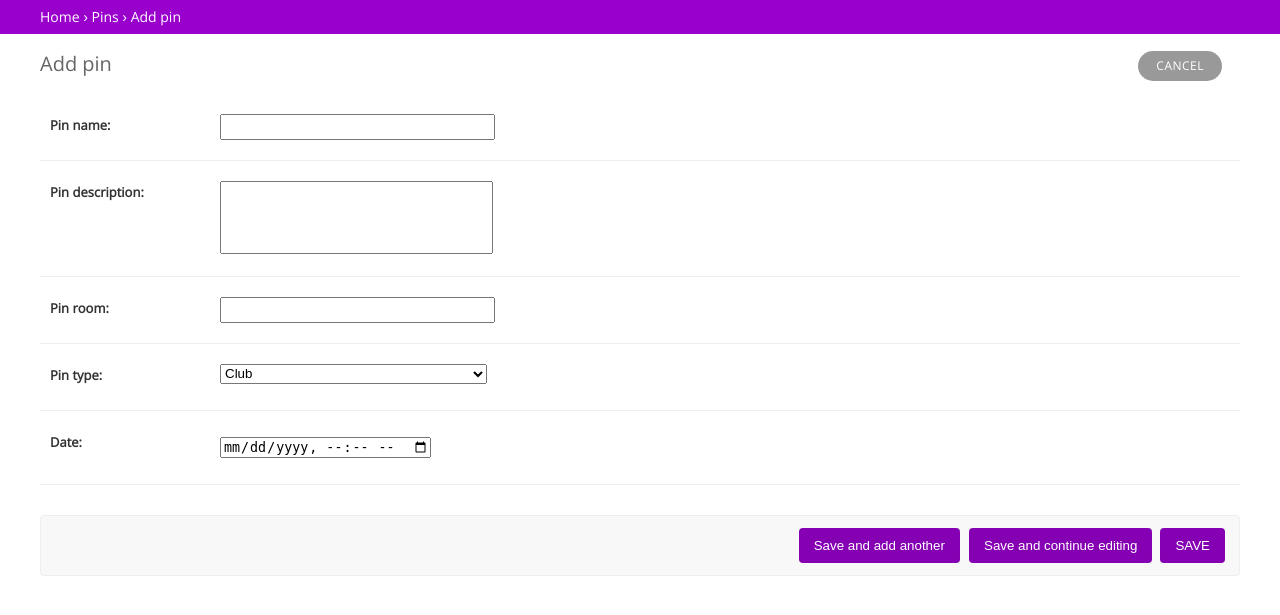
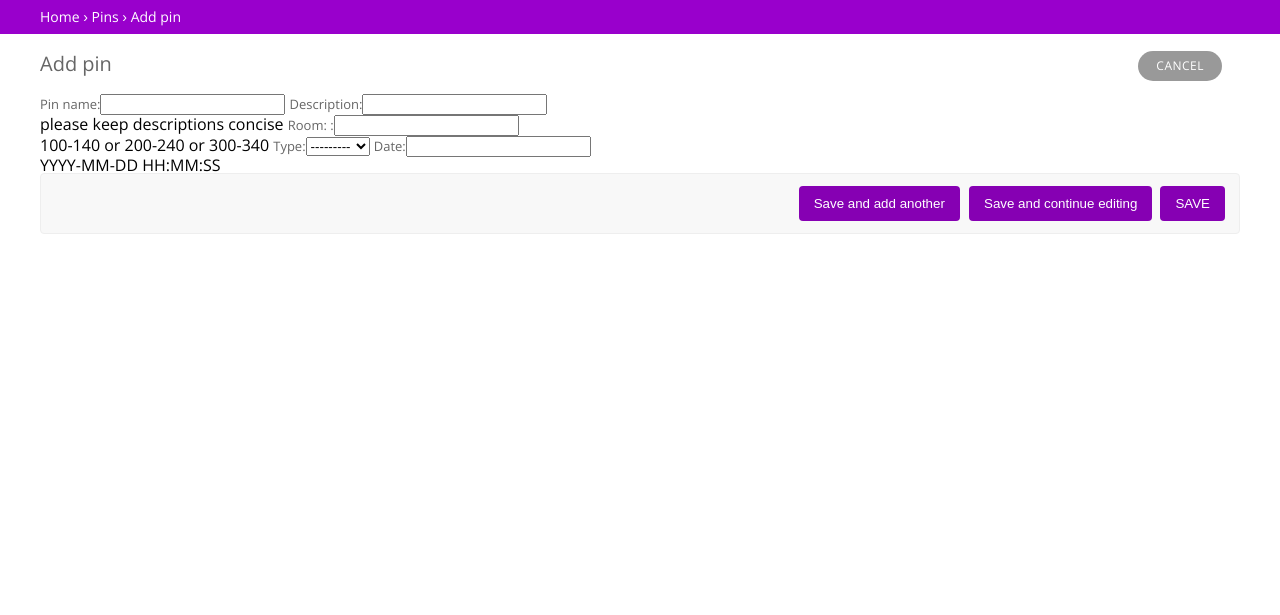
Before and after one commit to jbryant5/GarfieldWAY, a Django app: page /pins/create/ in a window 1280 px wide. Shown: the part 60-675 px from the top of the page. Run offline with Django 3.2, Linux system fonts and the light colour scheme.

Commit message:
working forms for pins

```diff
--- a/pins/admin.py
+++ b/pins/admin.py
@@ -18,7 +18,7 @@ make_public.short_description="Mark events as public events"
 
 
 class PinAdmin(admin.ModelAdmin):
-    list_display = ['pin_name', 'type']
+    list_display = ['pin_name', 'pin_type']
     ordering = ['pub_date']
     actions = [make_club, make_public]
 
--- /dev/null
+++ b/pins/forms.py
@@ -0,0 +1,21 @@
+from django import forms
+from .models import Pin
+from django.db import models
+from django.contrib.admin import widgets
+
+
+class PinForm(forms.ModelForm):
+    class Meta:
+        model = Pin
+        exclude = ('pub_date',)
+        labels = {
+            'pin_room': 'Room: ',
+            'pin_description': 'Description',
+            'pin_type': 'Type',
+            'date': 'Date',
+        }
+        help_texts = {
+            'date': 'YYYY-MM-DD HH:MM:SS',
+            'pin_room': '100-140 or 200-240 or 300-340',
+            'pin_description': 'please keep descriptions concise',
+        }
--- a/pins/models.py
+++ b/pins/models.py
@@ -1,7 +1,16 @@
 # -*- coding: utf-8 -*-
 from __future__ import unicode_literals
+from django.db import models
+from django.core.exceptions import ValidationError
+from django.utils.translation import gettext_lazy as _
 
-from django.db import models
+def validate_room(pin_room):
+   if not (pin_room>100 and pin_room<140):
+      raise ValidationError(
+         _('%(pin_room)s is not an valid room number'),
+            params={'pin_room': pin_room},
+        )
+
 
 TYPE_CHOICES = (
     ('c', 'Club'),
@@ -13,12 +22,11 @@ TYPE_CHOICES = (
 # Create your models here.
 class Pin(models.Model):
    pin_name = models.CharField(max_length=100)
-   pin_description = models.CharField(max_length=300)
-   pin_room = models.CharField(max_length=20)
-   pub_date = models.DateTimeField(auto_now_add=True)
-   pin_type = models.CharField(max_length=10)
+   pin_description = models.CharField(max_length=300, null = True)
+   pin_room = models.CharField(max_length=20, validators = [validate_room])
+   pub_date = models.DateTimeField(auto_now_add = True)
+   pin_type = models.CharField(choices = TYPE_CHOICES, max_length=1) #pull down for the types of activities
    date = models.DateTimeField()
-   type = models.CharField(max_length=1, choices=TYPE_CHOICES)
    def __str__(self):
       return self.pin_name
 
--- a/pins/templates/pins/create.html
+++ b/pins/templates/pins/create.html
@@ -56,8 +56,15 @@
 
 				<form action="" method="post" id="pin_form" novalidate="">
 					{% csrf_token %}
+					{{pin_form}}
+					<div class="submit-row">
 
-					<fieldset class = "module aligned">
+						<input type="submit" value="Save and add another" name="_addanother">
+						<input type="submit" value="Save and continue editing" name="_continue">
+						<input type="submit" value="Save" class="default" name="_save">
+					</div>
+				</form>
+					<!-- <fieldset class = "module aligned">
 
 						<div class = "form-row field-pin_name">
 
@@ -146,7 +153,7 @@
 
 					</div>
 
-			    </form>
+			    </form> -->
 			</div>
 		</div>
     </div>
--- a/pins/views.py
+++ b/pins/views.py
@@ -8,6 +8,7 @@ from django.http import HttpResponse
 from django.template import loader
 
 from .models import Pin, Vote
+from .forms import PinForm
 
 def index(request):
     latest_pin_list = Pin.objects.order_by('-pub_date')[:5]
@@ -20,10 +21,10 @@ def index(request):
 
 def create(request):
     if request.method == 'GET':
-       latest_pin_list = Pin.objects.order_by('-pub_date')[:5]
+       latest_pin_list = Pin.objects.order_by('-date')[:5]
        template = loader.get_template('pins/create.html')
        context = {
-           'latest_pin_list': latest_pin_list,
+           'latest_pin_list': latest_pin_list, 'pin_form': PinForm,
        }
        return HttpResponse(template.render(context, request))
 
```
Also changed, not shown: pins/migrations/0005_auto_20190109_0931.py (added), pins/migrations/0006_auto_20190109_0956.py (added).
